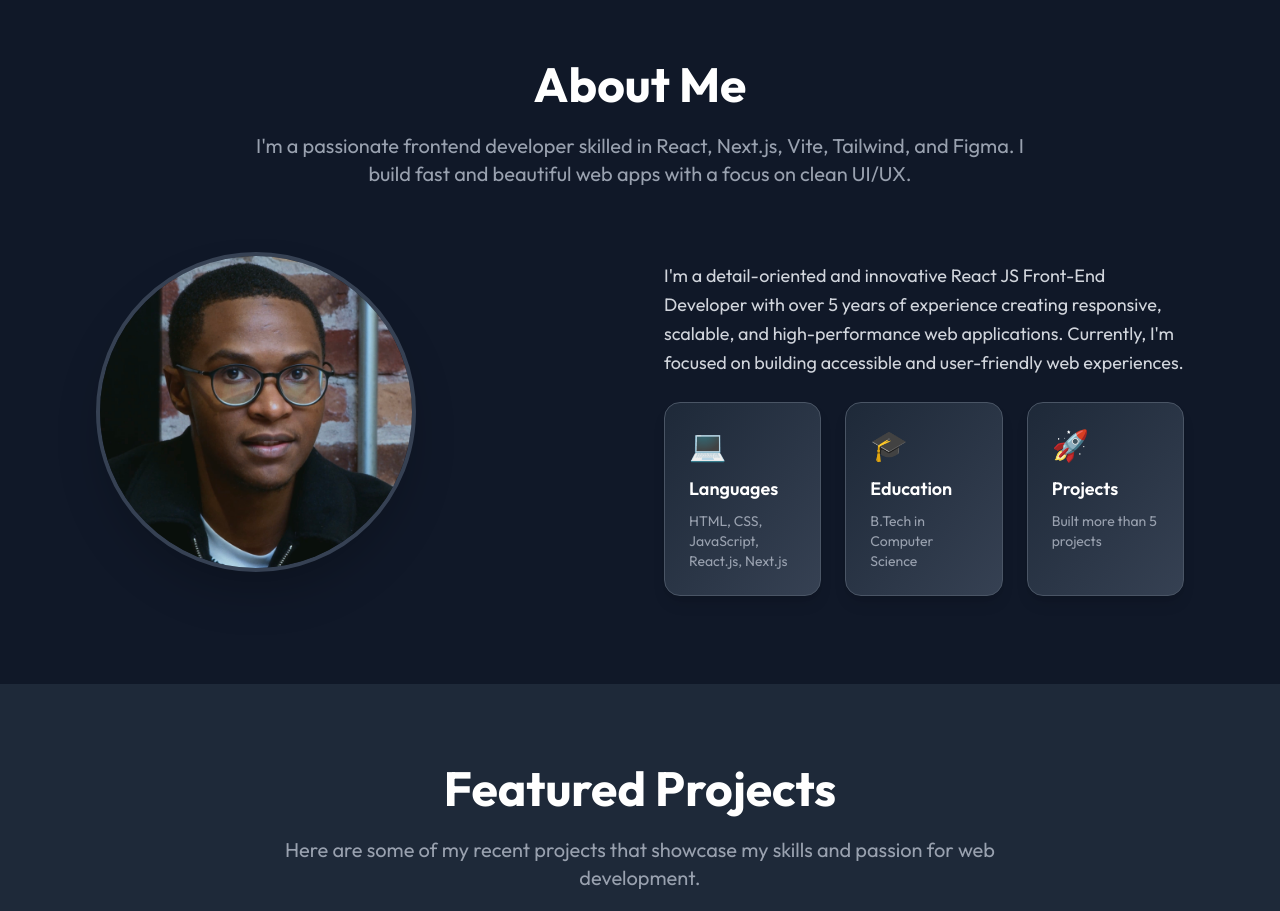
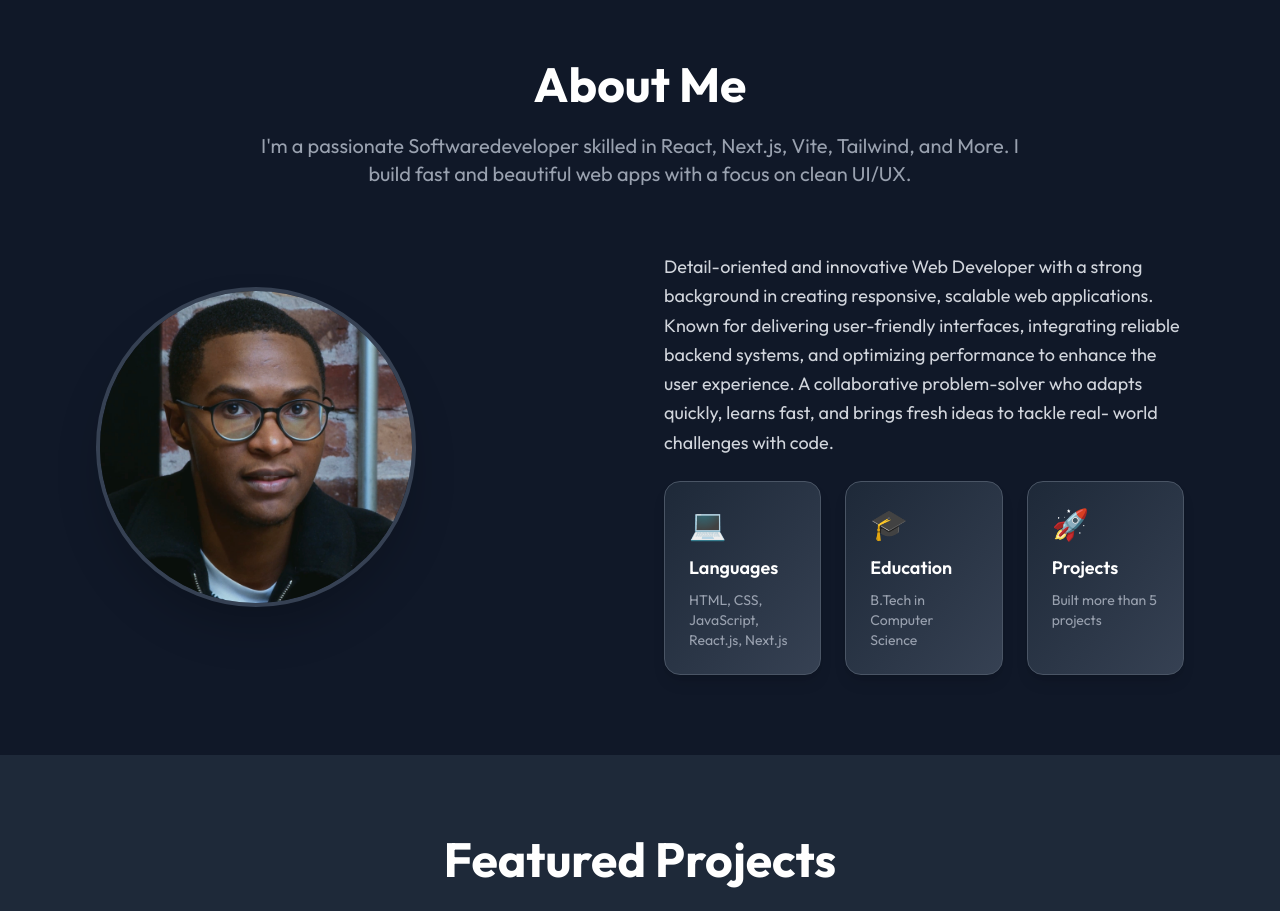
Before and after one commit to chrisprince-ic/portfolio2, a Next.js app: page / in a window 1280 px wide. Shown: the part 820-1731 px from the top of the page. Built offline with nearby package versions, Linux system fonts and the light colour scheme.

Commit message:
edited about page

```diff
--- a/components/About.jsx
+++ b/components/About.jsx
@@ -17,7 +17,7 @@ const About = () => {
             About Me
           </h2>
           <p className="text-lg sm:text-xl text-gray-600 dark:text-gray-400 max-w-3xl mx-auto">
-            I&apos;m a passionate frontend developer skilled in React, Next.js, Vite, Tailwind, and Figma.
+            I&apos;m a passionate Softwaredeveloper skilled in React, Next.js, Vite, Tailwind, and More.
             I build fast and beautiful web apps with a focus on clean UI/UX.
           </p>
         </motion.div>
@@ -52,9 +52,10 @@ const About = () => {
             className="space-y-6 order-1 lg:order-2"
           >
             <p className="text-base sm:text-lg text-gray-700 dark:text-gray-300 leading-relaxed">
-              I&apos;m a detail-oriented and innovative React JS Front-End Developer with over 5 years of experience
-              creating responsive, scalable, and high-performance web applications. Currently, I&apos;m focused on
-              building accessible and user-friendly web experiences.
+              Detail-oriented and innovative Web Developer with a strong background in creating responsive, scalable web applications.
+              Known for delivering user-friendly interfaces, integrating reliable backend systems, and optimizing performance to enhance
+              the user experience. A collaborative problem-solver who adapts quickly, learns fast, and brings fresh ideas to tackle real-
+              world challenges with code.
             </p>
 
             <div className="grid grid-cols-1 sm:grid-cols-3 gap-4 sm:gap-6">
```
